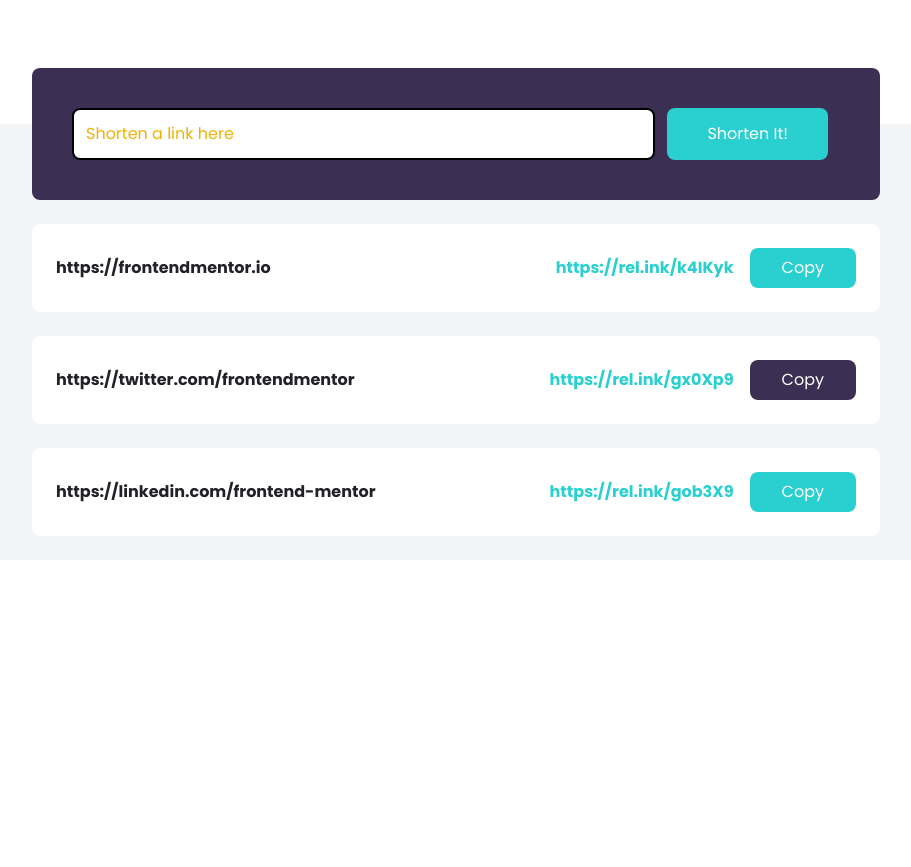
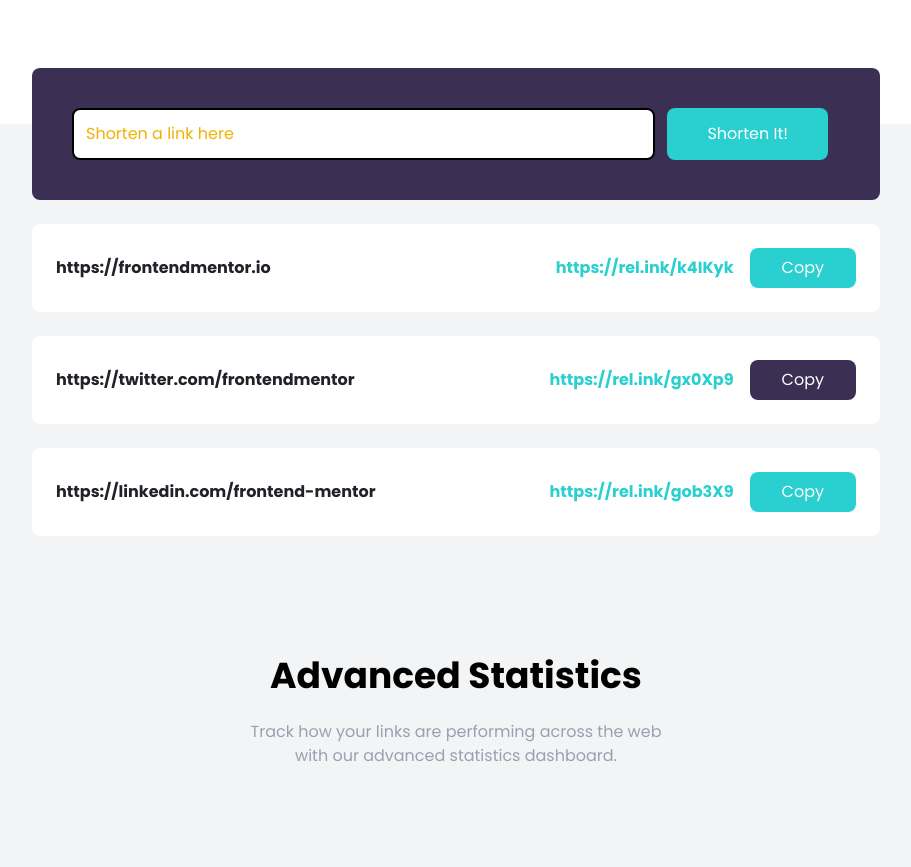
Before and after one commit to Shtekata/tailwind-shortly, a website: page index.html in a window 1280 px wide. Shown: the part 620-1487 px from the top of the page, without its empty margins (184-1095 px from the left). Before the commit the page ends 1180 px from the top, so only its background shows below. Drawn offline with Linux system fonts and the light colour scheme.

Commit message:
Adding Stats Section

```diff
--- a/index.html
+++ b/index.html
@@ -108,5 +108,16 @@
         </div>
       </div>
     </section>
+    <!-- Stats Section -->
+    <section class="bg-gray-100 py-24" id="stats">
+      <div class="container mx-auto px-3">
+        <h2 class="mb-6 text-center text-4xl font-bold">Advanced Statistics</h2>
+        <p class="mx-auto max-w-xs text-center text-gray-400 md:max-w-md">
+          Track how your links are performing across the web with our advanced statistics dashboard.
+        </p>
+      </div>
+    </section>
+    <!-- Feature Box Section -->
+    <section class="bg-gray-100 pb-32" id="features"></section>
   </body>
 </html>
```
Also changed, not shown: css/output.css.
